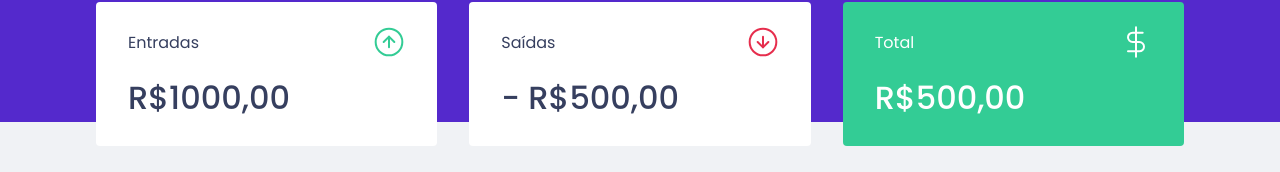
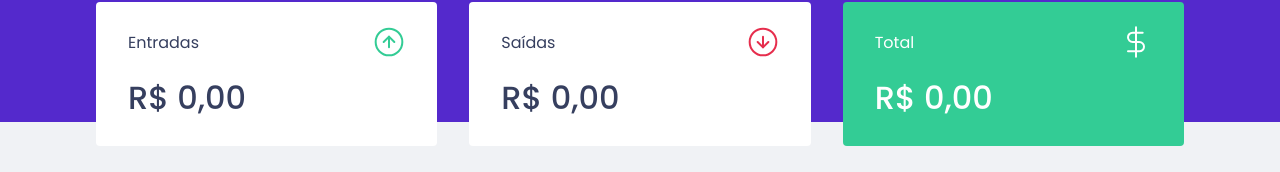
Before and after one commit to felipepcovatti/ig-dtmoney, a React (Create React App) app: page / in a window 1280 px wide. Shown: the part 150-322 px from the top of the page. Built offline with nearby package versions, Linux system fonts and the light colour scheme; no server answers; what miragejs would draw is missing.

Commit message:
Create and use transaction context hook

```diff
--- a/src/App.tsx
+++ b/src/App.tsx
@@ -2,6 +2,7 @@ import { useState } from "react";
 import { Dashboard } from "./components/Dashboard";
 import { Header } from "./components/Header";
 import { NewTransactionModal } from "./components/NewTransactionModal";
+import { TransactionsProvider } from "./hooks/TransactionsContext";
 import { GlobalStyle } from "./styles/global";
 
 
@@ -17,7 +18,7 @@ export function App() {
   }
 
   return (
-    <>
+    <TransactionsProvider>
       <Header
         onOpenNewTransactionModal={handleOpenNewTransactionModal}
       />
@@ -29,6 +30,6 @@ export function App() {
       />
 
       <GlobalStyle />
-    </>
+    </TransactionsProvider>
   );
 }
--- a/src/components/NewTransactionModal/index.tsx
+++ b/src/components/NewTransactionModal/index.tsx
@@ -3,7 +3,7 @@ import Modal from 'react-modal'
 import closeImg from '../../assets/close.svg'
 import incomeImg from '../../assets/income.svg'
 import outcomeImg from '../../assets/outcome.svg'
-import { api } from '../../services/api';
+import { useTransactions } from '../../hooks/TransactionsContext';
 
 import { Container, RadioBox } from './styles'
 import { TransactionTypeContainer } from './styles'
@@ -21,17 +21,24 @@ export function NewTransactionModal({
   const [title, setTitle] = useState('')
   const [amount, setAmount] = useState(0)
   const [category, setCategory] = useState('')
-  const [type, setType] = useState('deposit')
+  const [type, setType] = useState<'deposit' | 'withdraw'>('deposit')
+  const { createTransaction } = useTransactions();
 
-  function handleCreateNewTransaction(event: FormEvent) {
+  async function handleCreateNewTransaction(event: FormEvent) {
     event.preventDefault()
 
-    api.post('transactions', {
+    await createTransaction({
       title,
       amount,
       category,
       type
     })
+
+    setTitle('')
+    setAmount(0)
+    setType('deposit')
+    setCategory('')
+    onRequestClose()
   }
 
   return (
--- a/src/components/Summary/index.tsx
+++ b/src/components/Summary/index.tsx
@@ -2,8 +2,22 @@ import { Container } from "./styles";
 import incomeImg from '../../assets/income.svg'
 import outcomeImg from '../../assets/outcome.svg'
 import totalImg from '../../assets/total.svg'
+import { useTransactions } from "../../hooks/TransactionsContext";
 
 export function Summary() {
+  const { transactions } = useTransactions();
+
+  const { deposit, withdraw } = transactions
+    .reduce((acc, { type, amount }) => ({
+      ...acc,
+      [type]: acc[type] += amount
+    }), {
+      deposit: 0,
+      withdraw: 0
+    })
+
+  const total = deposit - withdraw;
+
   return (
     <Container>
       <div>
@@ -11,7 +25,10 @@ export function Summary() {
           <p>Entradas</p>
           <img src={incomeImg} alt="Entradas" />
         </header>
-        <strong>R$1000,00</strong>
+        <strong>{new Intl.NumberFormat('pt-BR', {
+          style: 'currency',
+          currency: 'BRL'
+        }).format(deposit)}</strong>
       </div>
 
       <div>
@@ -19,7 +36,10 @@ export function Summary() {
           <p>Saídas</p>
           <img src={outcomeImg} alt="Saídas" />
         </header>
-        <strong>- R$500,00</strong>
+        <strong>{new Intl.NumberFormat('pt-BR', {
+          style: 'currency',
+          currency: 'BRL'
+        }).format(withdraw)}</strong>
       </div>
 
       <div className="highlight-background">
@@ -27,7 +47,10 @@ export function Summary() {
           <p>Total</p>
           <img src={totalImg} alt="Total" />
         </header>
-        <strong>R$500,00</strong>
+        <strong>{new Intl.NumberFormat('pt-BR', {
+          style: 'currency',
+          currency: 'BRL'
+        }).format(total)}</strong>
       </div>
     </Container>
   )
--- a/src/components/TransactionsTable/index.tsx
+++ b/src/components/TransactionsTable/index.tsx
@@ -1,23 +1,8 @@
-import { useEffect, useState } from "react";
-import { api } from "../../services/api";
+import { useTransactions } from "../../hooks/TransactionsContext";
 import { Container } from "./styles";
 
-interface Transaction {
-  id: string
-  title: string
-  amount: number
-  type: 'deposit' | 'widtraw'
-  category: string
-  createdAt: string;
-}
-
 export function TransactionsTable() {
-  const [transactions, setTransactions] = useState<Transaction[]>([])
-  useEffect(() => {
-    api.get('transactions').then(response => {
-      setTransactions(response.data.transactions)
-    })
-  }, [])
+  const { transactions } = useTransactions()
 
   return (
     <Container>
--- /dev/null
+++ b/src/hooks/TransactionsContext.tsx
@@ -0,0 +1,63 @@
+import { createContext, ReactNode, useContext, useEffect, useState } from 'react'
+import { api } from '../services/api';
+
+
+interface Transaction {
+  id: string
+  title: string
+  amount: number
+  type: 'deposit' | 'withdraw';
+  category: string
+  createdAt: string;
+}
+
+interface TransactionsContextData {
+  transactions: Transaction[]
+  createTransaction: (transaction: TransactionInput) => Promise<void>
+}
+
+interface TransactionsProviderProps {
+  children: ReactNode
+}
+
+type TransactionInput = Omit<Transaction, 'id' | 'createdAt'>
+
+const TransactionsContext = createContext<TransactionsContextData>(
+  {} as TransactionsContextData
+)
+
+export function TransactionsProvider({ children }: TransactionsProviderProps) {
+  const [transactions, setTransactions] = useState<Transaction[]>([]);
+
+  useEffect(() => {
+    api.get('transactions').then(response => {
+      setTransactions(response.data.transactions)
+    })
+  }, [])
+
+  async function createTransaction(transactionInput: TransactionInput) {
+    const response = await api.post('/transactions', {
+      ...transactionInput,
+      createdAt: new Date()
+    })
+
+    const { transaction } = response.data
+
+    setTransactions([
+      ...transactions,
+      transaction
+    ])
+  }
+
+  return (
+    <TransactionsContext.Provider value={{ transactions, createTransaction }}>
+      { children}
+    </TransactionsContext.Provider>
+  )
+}
+
+export function useTransactions(): TransactionsContextData {
+  const context = useContext(TransactionsContext)
+
+  return context;
+}
```
